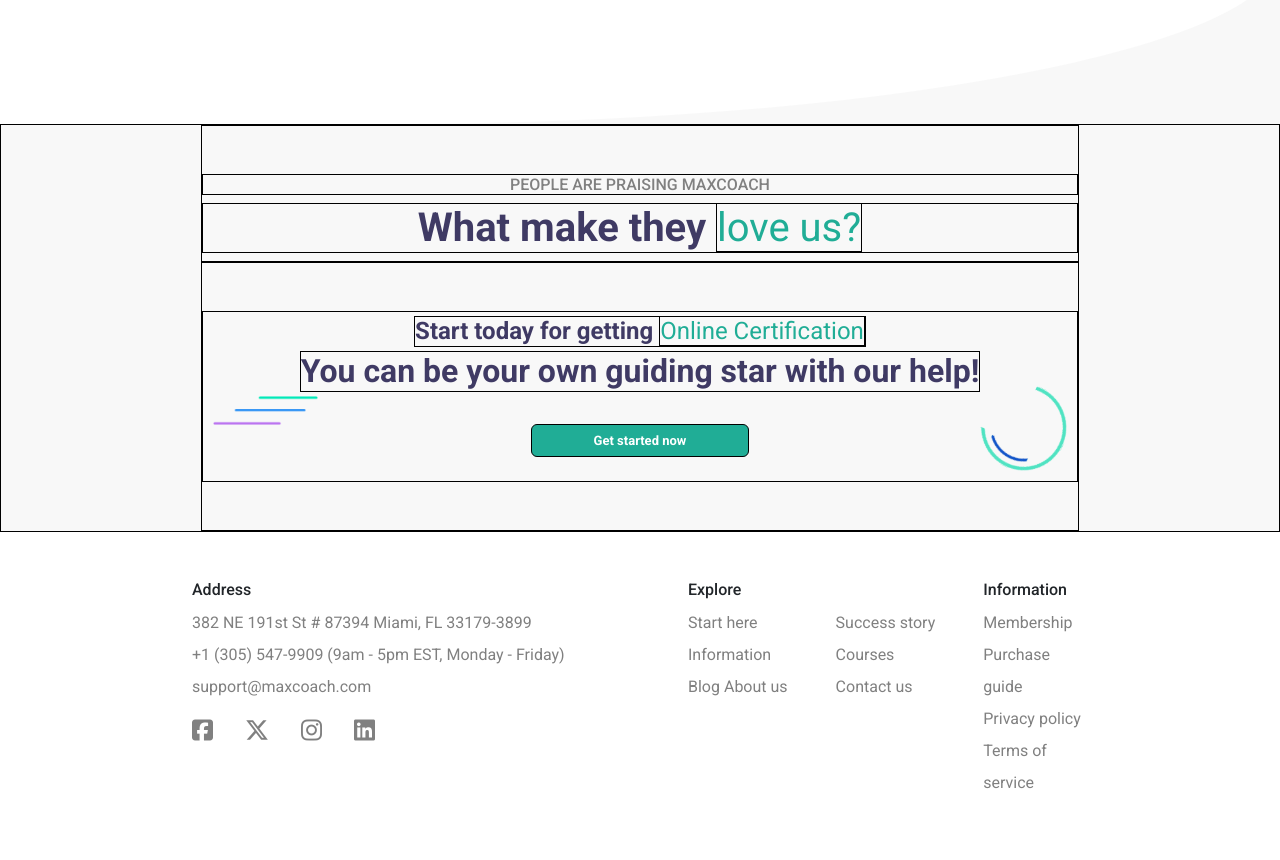
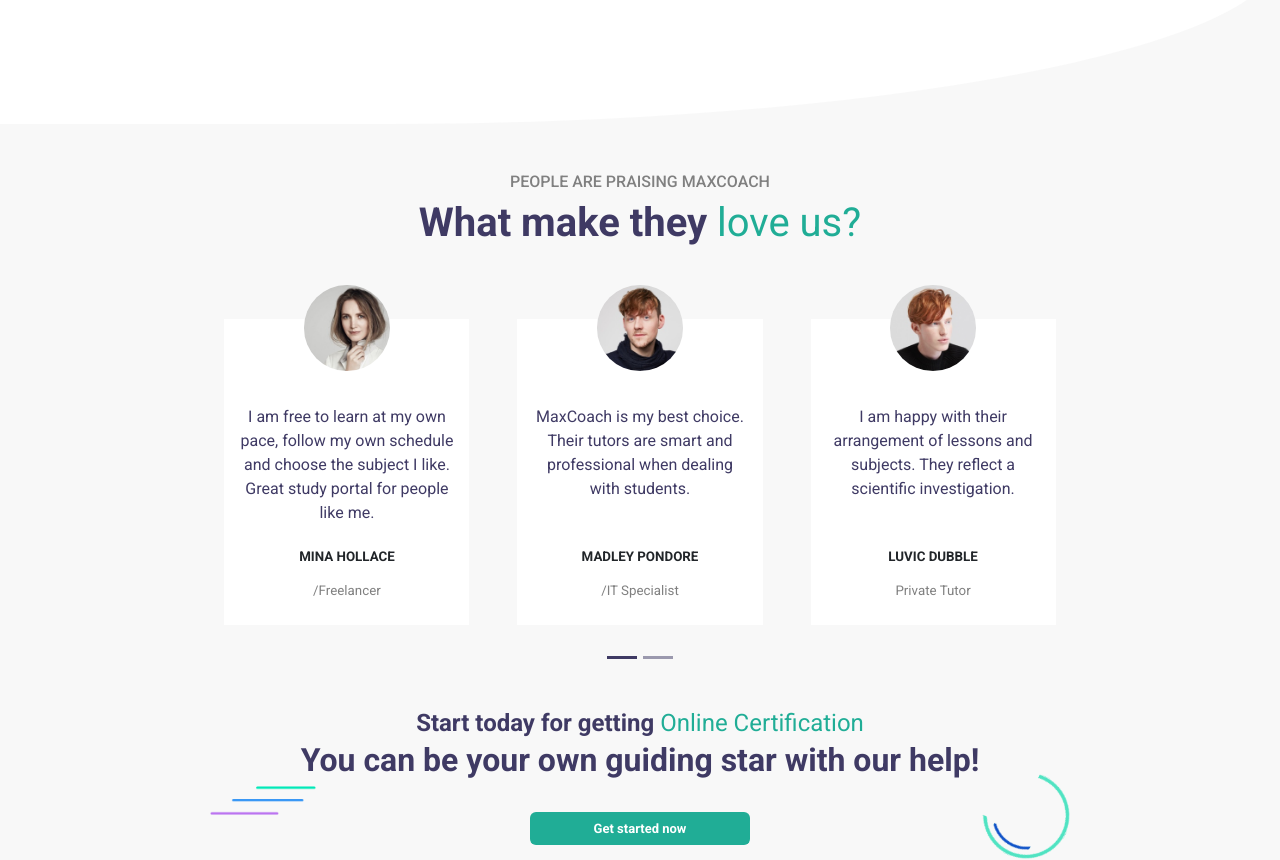
Before and after one commit to BernardoCosmi/proj-html-vuejs, a Vue app: page / in a window 1280 px wide. Shown: the part 5001-5861 px from the top of the page. Built offline with nearby package versions, Linux system fonts and the light colour scheme.

Commit message:
feat: carousel section

```diff
--- a/src/components/AppMain/AppMainSection/SectionSeven.vue
+++ b/src/components/AppMain/AppMainSection/SectionSeven.vue
@@ -1,6 +1,5 @@
 
 <template>
-
   <div class="container-fluid">
 
     <div class="section-container py-5">
@@ -16,7 +15,88 @@
       </h1>
 
       <!-- carousel -->
-      <div>
+      <div id="carouselExampleControls" class="carousel slide" >
+        <div class="carousel-inner py-2">
+
+          <div class="carousel-item active d-flex justify-content-between py-2">
+
+            <div class="carousel-container col-4">
+              <div class="col mx-4">
+                <div class="carousel-card-content text-center mt-5 px-3">
+                  <img class="rounded-circle" src="../../../assets/images/testimonial-avata-02.jpg" alt="">
+                  <p>
+                    I am free to learn at my own pace, follow my own schedule and choose the subject I like. Great study portal for people like me.
+                  </p>
+                  <h6 class="m-3 mt-4">
+                    mina hollace
+                  </h6>
+                  <p class="pb-4 role">
+                    /Freelancer
+                  </p>
+                </div>
+              </div>
+            </div>
+
+            <div class="carousel-container col-4">
+              <div class="col mx-4">
+                <div class="carousel-card-content text-center mt-5 px-3">
+                  <img class="rounded-circle" src="../../../assets/images/testimonial-avata-04.jpg" alt="">
+                  <p>
+                    MaxCoach is my best choice. Their tutors are smart and professional when dealing with students.
+                  </p>
+                  <h6 class="m-3 mt-5">
+                    madley pondore
+                  </h6>
+                  <p class="pb-4 role">
+                    /IT Specialist
+                  </p>
+                </div>
+              </div>
+            </div>
+
+            <div class="carousel-container col-4">
+              <div class="col mx-4">
+                <div class="carousel-card-content text-center mt-5 px-3">
+                  <img class="rounded-circle" src="../../../assets/images/testimonial-avata-01.jpg" alt="">
+                  <p>
+                    I am happy with their arrangement of lessons and subjects. They reflect a scientific investigation.
+                  </p>
+                  <h6 class="m-3 mt-5">
+                    luvic dubble
+                  </h6>
+                  <p class="pb-4 role">
+                    Private Tutor
+                  </p>
+                </div>
+              </div>
+            </div>
+          </div>
+
+          <div class="carousel-item">
+
+            <div class="carousel-container col-4">
+              <div class="col mx-4">
+                <div class="carousel-card-content text-center mt-5 px-3">
+                  <img class="rounded-circle" src="../../../assets/images/testimonial-avata-03.jpg" alt="">
+                  <p>
+                    Lorem ipsum dolor sit amet consectetur adipisicing elit. Itaque mollitia adipisci consectetur amet sunt ullam cumque, exercitationem
+                  </p>
+                  <h6 class="m-3 mt-4">
+                    zylan thorne
+                  </h6>
+                  <p class="pb-4 role">
+                    / Freelancer
+                  </p>
+                </div>
+              </div>
+            </div>
+          </div>
+        </div>
+
+        <div class="carousel-indicators">
+            <button type="button" data-bs-target="#carouselExampleControls" data-bs-slide-to="0" class="active" aria-current="true" aria-label="Slide 1"></button>
+            <button type="button" data-bs-target="#carouselExampleControls" data-bs-slide-to="1" aria-label="Slide 2"></button>
+        </div>
 
       </div>
 
@@ -36,7 +116,6 @@
     </div>
 
   </div>
-
 </template>
 
 <script >
@@ -44,8 +123,8 @@
 
 export default {
   name: "SectionSeven",
-  data(){
-    return{
+  data() {
+    return {
       store
     }
   }
@@ -53,18 +132,20 @@
 </script>
 
 <style lang="scss" scoped>
-*{
-  border: 1px solid black;
+* {
+  // border: 1px solid black;
 }
-.container-fluid{
+
+.container-fluid {
   background-color: #f8f8f8;
 }
-.section-title{
+
+.section-title {
   text-transform: none;
 }
-.get-started{
 
-}
+.get-started {}
+
 .btn-green {
   color: white;
   font-weight: bold;
@@ -73,10 +154,47 @@
 }
 .get-started {
   position: relative;
-  overflow: visible; /* Consente all'elemento di sbordare */
+  overflow: visible;
+  /* Consente all'elemento di sbordare */
   background-image: url('../../../assets/images/maxcoach-shape-01.png'), url('../../../assets/images/maxcoach-shape-02.png');
-  background-size: 12%, 10%; /* Imposta le dimensioni dell'immagine di sfondo */
-  background-position: bottom 40% left 10px, bottom 10px right 10px; /* Imposta la posizione dell'immagine di sfondo */
-  background-repeat: no-repeat; /* Impedisce la ripetizione delle immagini di sfondo */
+  background-size: 12%, 10%;
+  /* Imposta le dimensioni dell'immagine di sfondo */
+  background-position: bottom 40% left 10px, bottom 10px right 10px;
+  /* Imposta la posizione dell'immagine di sfondo */
+  background-repeat: no-repeat;
+  /* Impedisce la ripetizione delle immagini di sfondo */
+}
+*{
+
+}
+.carousel-card-content{
+  background-color: white;
+  min-height: 300px;
+  p{
+    color: #3f3a64;
+    font-weight: 400;
+  }
+  img{
+    height: 40%;
+    width: 40%;
+    transform: translateY(-40%);
+  }
+  h6{
+    text-transform: uppercase;
+    font-size: smaller;
+    font-weight: bolder;
+  }
+  .role{
+    color: grey;
+    font-size: smaller;
+  }
+}
+.carousel-indicators{
+  transform: translateY(120%);
+  margin-top: 50px;
+  button{
+    background-color: #3f3a64;
+  }
+
 }
 </style>
```
